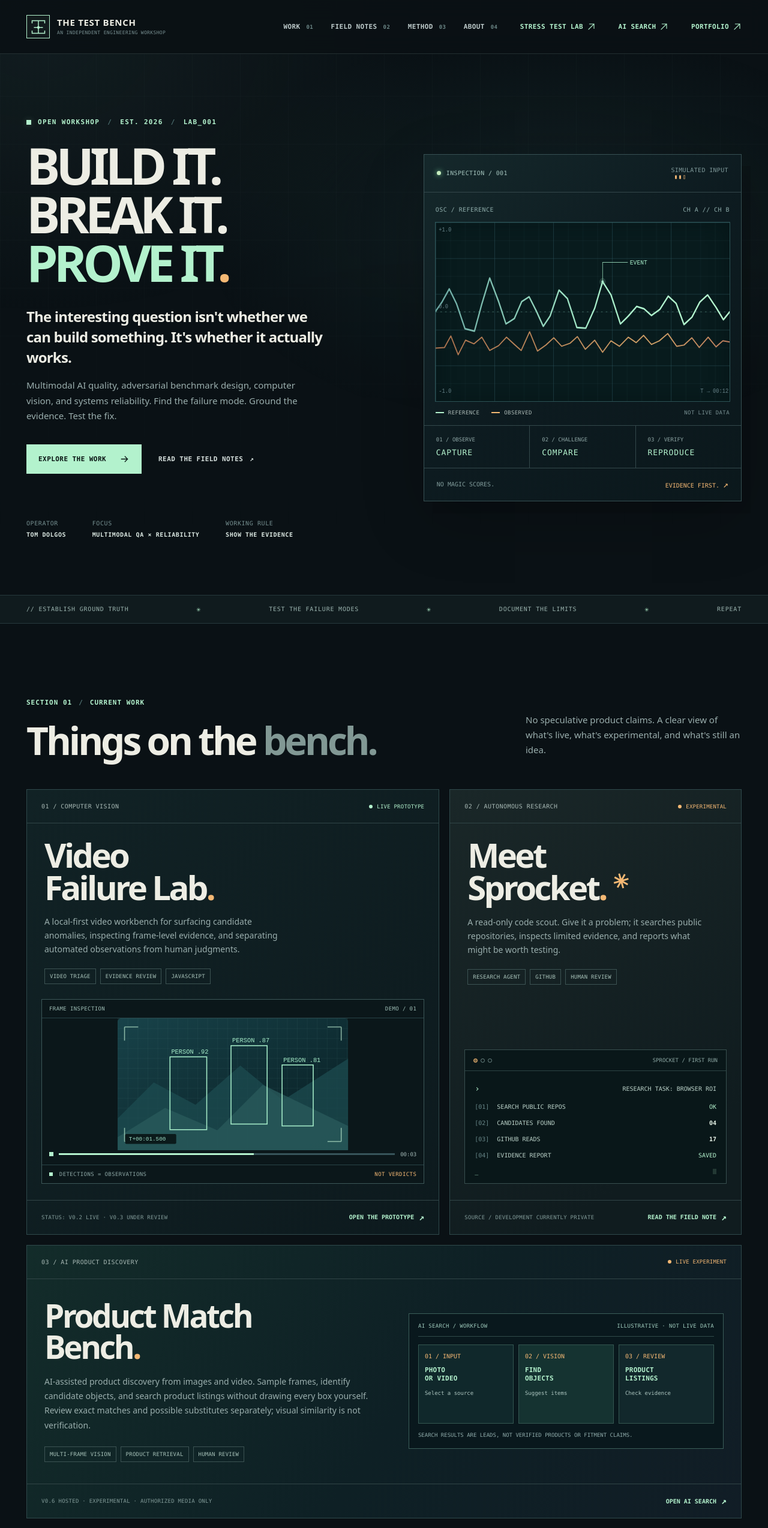
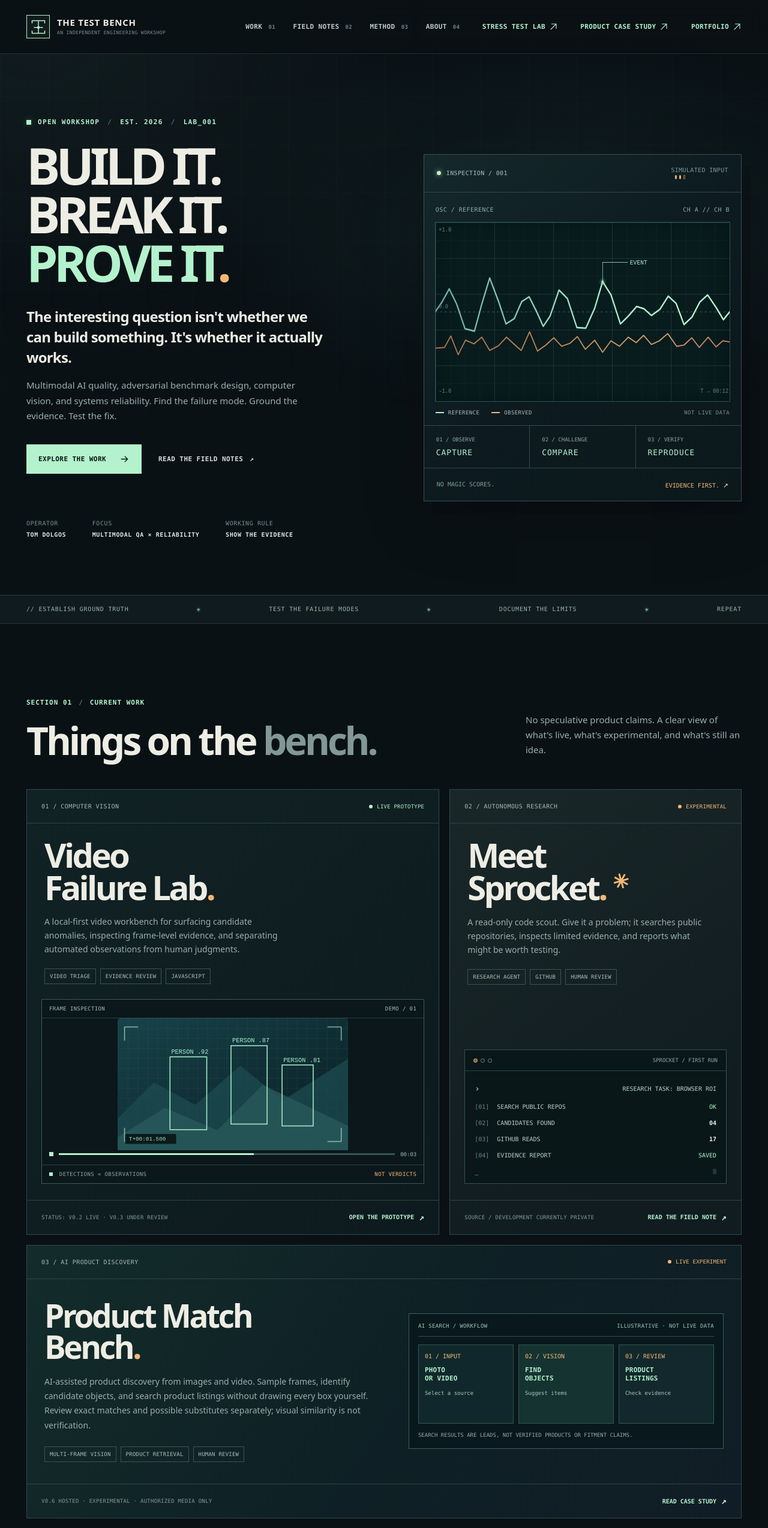
Before and after one commit to emanuser/emanuser.github.io, a plain HTML site: page index.html in a window 1280 px wide. Shown: the top 2548 px of the page at 60% size. Drawn offline with Linux system fonts and the light colour scheme.

Commit message:
WEB-001: route public Product Match links to safe portfolio case study

```diff
--- a/index.html
+++ b/index.html
@@ -501,7 +501,7 @@ h2 { font-size: clamp(41px, 5vw, 68px); line-height: 1.05; font-weight: 810; let
         <a href="#method">METHOD <span>03</span></a>
         <a href="#about">ABOUT <span>04</span></a>
         <a href="https://ai-stress-test-lab.onrender.com/" target="_blank" rel="noopener noreferrer" class="nav-external" aria-label="Open AI Stress Testing Lab in a new tab">STRESS TEST LAB <svg class="arrow-icon" viewBox="0 0 20 20" aria-hidden="true"><path d="M4 16L16 4M6 4h10v10"/></svg></a>
-        <a href="https://product-match-bench.onrender.com/" target="_blank" rel="noopener noreferrer" class="nav-external" aria-label="Open AI Search / Product Match Bench in a new tab">AI SEARCH <svg class="arrow-icon" viewBox="0 0 20 20" aria-hidden="true"><path d="M4 16L16 4M6 4h10v10"/></svg></a>
+        <a href="https://thomas-dolgos-site.onrender.com/work.html#product-match-bench" target="_blank" rel="noopener noreferrer" class="nav-external" aria-label="Read Product Match Bench case study; interactive API access is restricted">PRODUCT CASE STUDY <svg class="arrow-icon" viewBox="0 0 20 20" aria-hidden="true"><path d="M4 16L16 4M6 4h10v10"/></svg></a>
         <a href="https://thomas-dolgos-site.onrender.com/" target="_blank" rel="noopener noreferrer" class="nav-external">PORTFOLIO <svg class="arrow-icon" viewBox="0 0 20 20" aria-hidden="true"><path d="M4 16L16 4M6 4h10v10"/></svg></a>
       </nav>
     </div>
@@ -587,7 +587,7 @@ h2 { font-size: clamp(41px, 5vw, 68px); line-height: 1.05; font-weight: 810; let
               <p class="product-demo-foot">SEARCH RESULTS ARE LEADS, NOT VERIFIED PRODUCTS OR FITMENT CLAIMS.</p>
             </div>
           </div>
-          <div class="project-footer"><span class="project-caption">V0.6 HOSTED · EXPERIMENTAL · AUTHORIZED MEDIA ONLY</span><a href="https://product-match-bench.onrender.com/" target="_blank" rel="noopener noreferrer" class="arrow-link" aria-label="Open the Product Match Bench AI Search application in a new tab">OPEN AI SEARCH <span aria-hidden="true">↗</span></a></div>
+          <div class="project-footer"><span class="project-caption">V0.6 HOSTED · EXPERIMENTAL · AUTHORIZED MEDIA ONLY</span><a href="https://thomas-dolgos-site.onrender.com/work.html#product-match-bench" target="_blank" rel="noopener noreferrer" class="arrow-link" aria-label="Read the Product Match Bench public case study; interactive access is restricted">READ CASE STUDY <span aria-hidden="true">↗</span></a></div>
         </article>
         <article class="project-card project-harness" id="stress-test-lab" aria-labelledby="stress-test-lab-title">
           <div class="project-topline"><span>04 / ADVERSARIAL VIDEO TESTING</span><span class="state state-live"><span class="state-dot"></span> LIVE EXPERIMENT LIBRARY</span></div>
```
